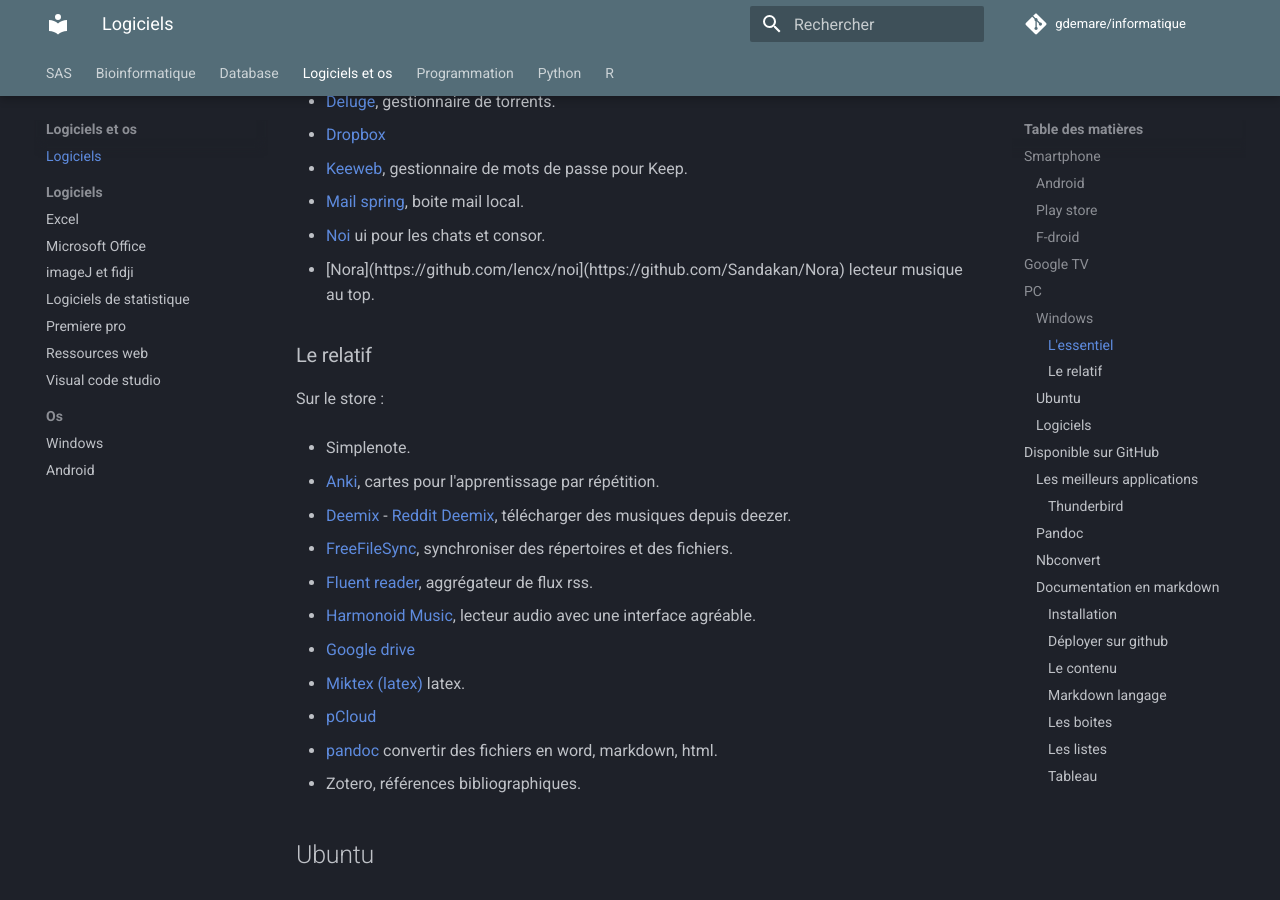
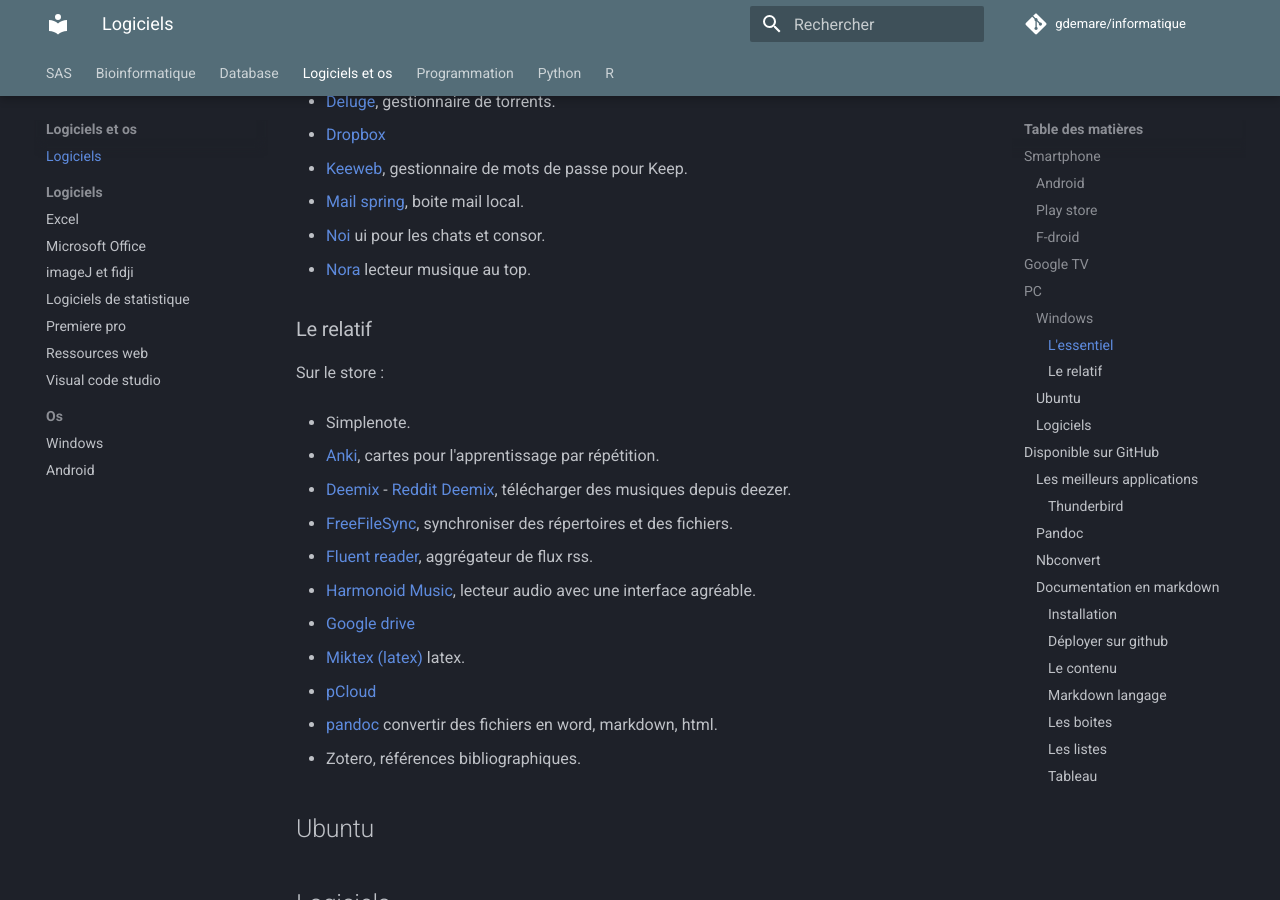
Before and after one commit to gdemare/Informatique, an MkDocs documentation site: the page built from docs/logiciels et os/logiciels.md, in a window 1280 px wide and 900 px high, scrolled down 1697 px. Built offline with MkDocs 1.6.1 and Material for MkDocs 9.7.7, drawn with Linux system fonts in a browser that asks for light colours; comment, search, counter and statistics services are not loaded; some of the changed lines change nothing that is shown.

Commit message:
Update logiciels.md

```diff
--- a/docs/logiciels et os/logiciels.md
+++ b/docs/logiciels et os/logiciels.md
@@ -52,7 +52,7 @@
 * [Keeweb](https://keeweb.info/), gestionnaire de mots de passe pour Keep.
 * [Mail spring](https://github.com/Foundry376/Mailspring), boite mail local.
 * [Noi](https://github.com/lencx/noi) ui pour les chats et consor.
-* [Nora](https://github.com/lencx/noi](https://github.com/Sandakan/Nora) lecteur musique au top.
+* [Nora](https://github.com/Sandakan/Nora) lecteur musique au top.
 
 ### Le relatif
 
```
